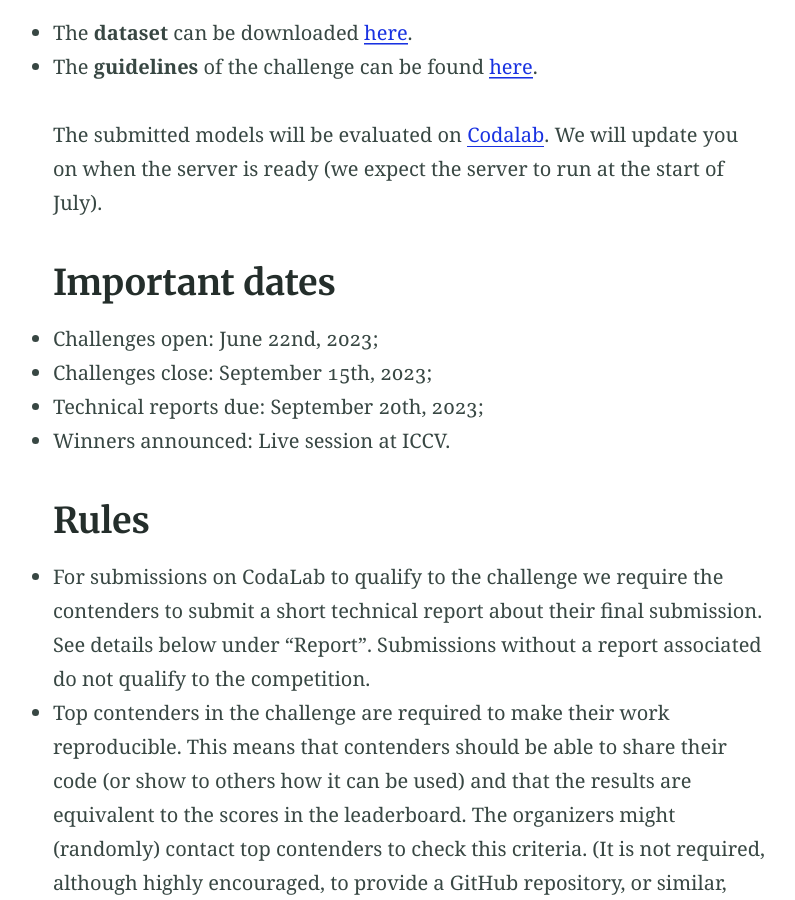
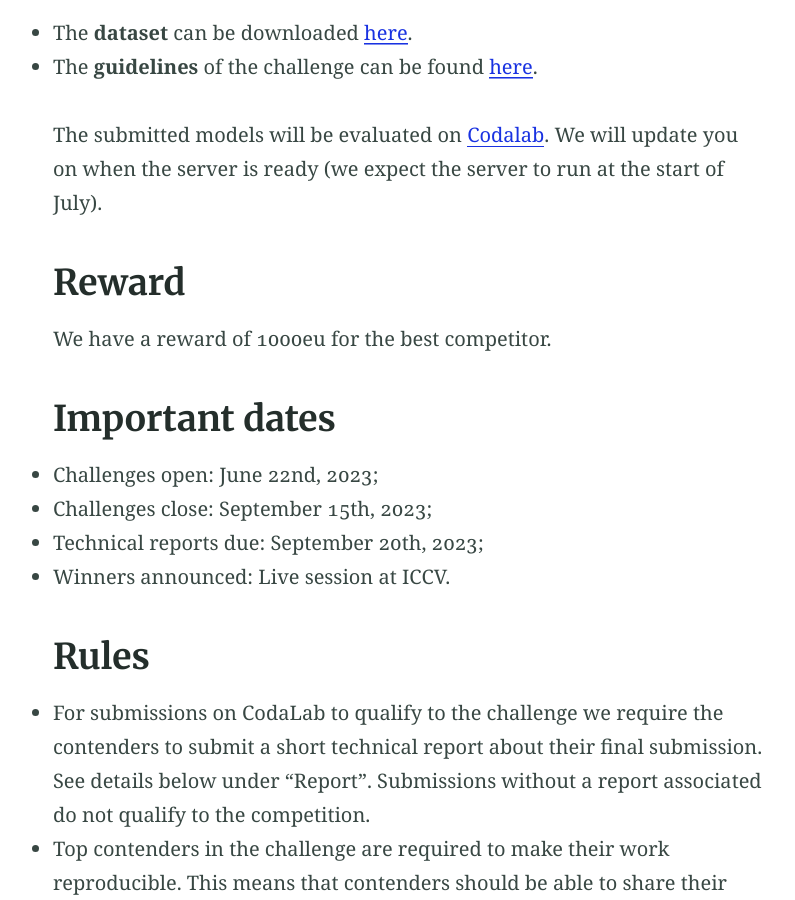
Before and after one commit to cvaad-workshop/cvaad-workshop.github.io, a Jekyll site: the page built from competition.md, in a window 1280 px wide and 900 px high, scrolled down 1230 px. Shown: the whole window, without its empty margins (230-1025 px from the left). Built offline with Jekyll 4.4.1, drawn with Linux system fonts in a browser that asks for light colours.

Commit message:
Update competition.md
reward

```diff
--- a/competition.md
+++ b/competition.md
@@ -12,6 +12,9 @@ The floor plan auto-completion task takes as input the boundary of a building, t
 - The **guidelines** of the challenge can be found [here](https://github.com/cvaad-workshop/iccv23-challenge).
 
 The submitted models will be evaluated on [Codalab](https://codalab.org/). We will update you on when the server is ready (we expect the server to run at the start of July).
+
+## Reward
+We have a reward of 1000eu for the best competitor.
 
 ## Important dates
 - Challenges open: June 22nd, 2023;
```
